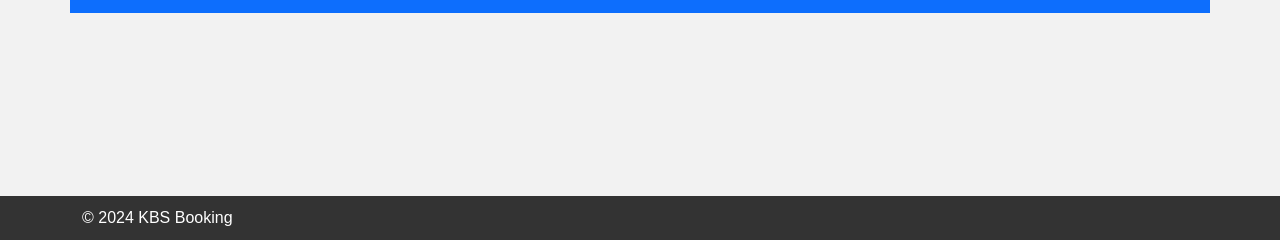
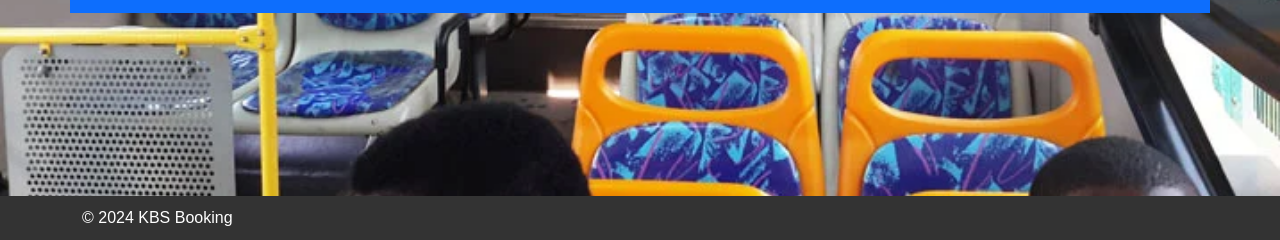
Before and after one commit to Jeanluchabi/KigaliBusSeatBooking, a plain HTML site: page public/index.html in a window 1280 px wide. Shown: the part 560-800 px from the top of the page. Drawn offline with nearby package versions, Linux system fonts and the light colour scheme.

Commit message:
added carousel

```diff
--- a/public/index.html
+++ b/public/index.html
@@ -92,9 +92,55 @@
             text-align: center;
             margin-top: 10px;
         }
+        /* Custom styles for the carousel */
+        #carousel-container {
+            position: fixed;
+            top: 0;
+            left: 0;
+            width: 100%;
+            height: 100%;
+            z-index: -1;
+        }
+        #carousel-container .carousel-inner {
+            position: absolute;
+            width: 100%;
+            height: 100%;
+        }
+        #carousel-container .carousel-item {
+            position: absolute;
+            top: 0;
+            left: 0;
+            width: 100%;
+            height: 100%;
+            opacity: 0;
+            transition: opacity 1s ease-in-out;
+        }
+        #carousel-container .carousel-item.active {
+            opacity: 1;
+        }
+        .carousel-item img {
+            width: 100%;
+            height: 100%;
+            object-fit: cover;
+        }
     </style>
 </head>
 <body>
+    <!-- Carousel -->
+    <div id="carousel-container">
+        <div class="carousel-inner">
+            <div class="carousel-item active">
+                <img src="images/kbs-C.jpg" alt="kbs-C" class="d-block">
+            </div>
+            <div class="carousel-item">
+                <img src="images/kbs-A.jpg" alt="kbs-A" class="d-block">
+            </div>
+            <div class="carousel-item">
+                <img src="images/kbs-d.jpg" alt="kbs-d" class="d-block">
+            </div>
+        </div>
+    </div>
+
     <header>
         <!-- Profile Picture -->
         <div class="profile-pic">
@@ -350,5 +396,20 @@
             showContent('home-content');
         };
     </script>
+    <script>
+        // Background carousel effect
+        var carouselItems = document.querySelectorAll('#carousel-container .carousel-item');
+        var currentIdx = 0;
+
+        function nextItem() {
+            carouselItems[currentIdx].classList.remove('active');
+            currentIdx = (currentIdx + 1) % carouselItems.length;
+            carouselItems[currentIdx].classList.add('active');
+            setTimeout(nextItem, 5000); // Change image every 5 seconds
+        }
+
+        // Start the carousel effect
+        nextItem();
+    </script>
 </body>
 </html>
```
Also changed, not shown: public/images/Mudende.jpg (added), public/images/The-Kinyinya-photo.jpg (added), public/images/kbs-A.jpg (added), public/images/kbs-B.jpeg (added), public/images/kbs-C.jpg (added), public/images/kbs-d.jpg (added).
